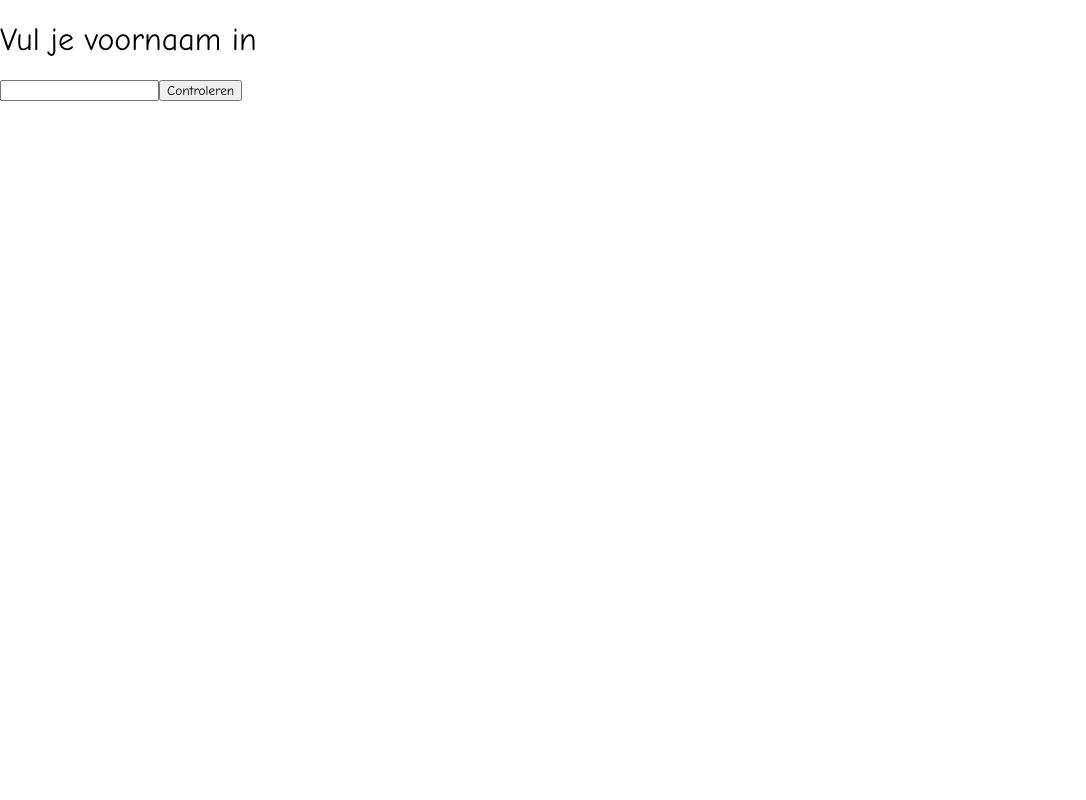
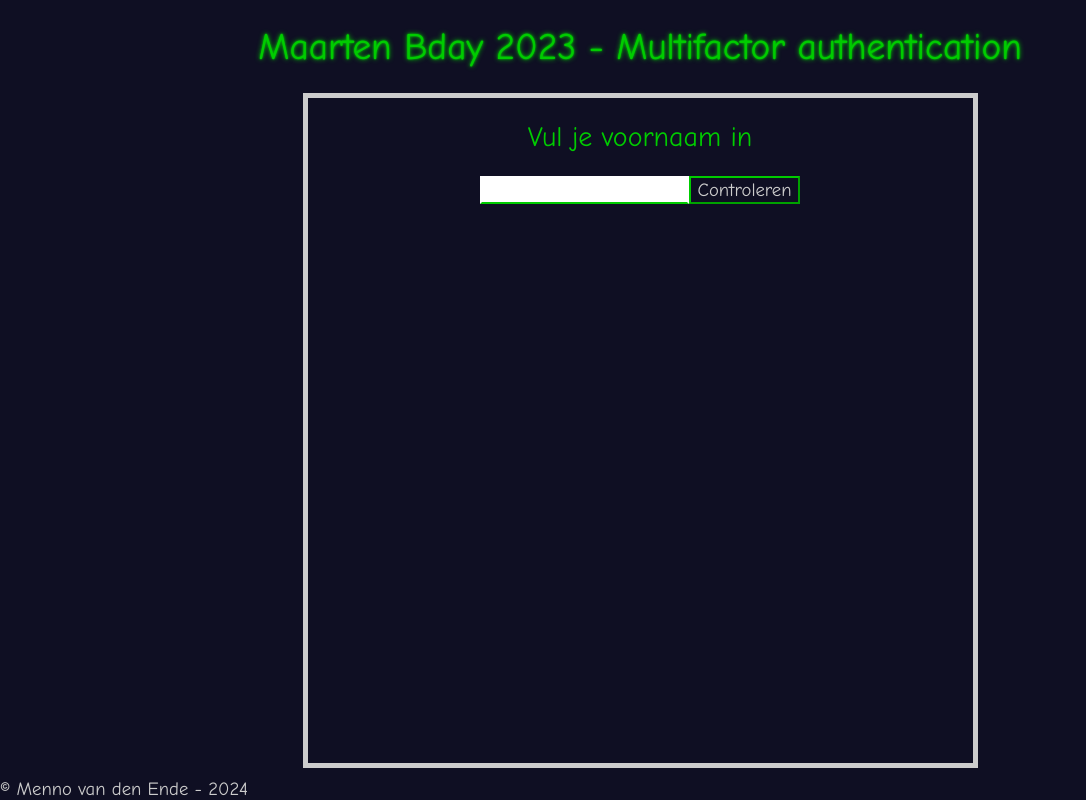
Before and after one commit to mentosmenno2/maarten-bday-2024, a website with bundled scripts: page index.html in a window 1280 px wide. Shown: the whole page, without its empty margins (0-1086 px from the left). Built offline with nearby package versions, Linux system fonts and the light colour scheme; files whose address does not match are found by name.

Commit message:
some styles

```diff
--- a/assets/css/main.css
+++ b/assets/css/main.css
@@ -7,11 +7,14 @@
 
 html,
 body {
+	background-color: #0f0f23;
+	color: #cccccc;
 	width: 100%;
 	height: 100%;
 	margin: 0;
 	padding: 0;
 	overflow: hidden;
+	font-size: 14pt;
 }
 
 body {
@@ -25,13 +28,74 @@ body {
 	height: 100%;
 }
 
-#app {
+header {
+
+}
+
+h1 {
+	text-shadow: 0 0 2px #00cc00, 0 0 5px #00cc00;
+}
+
+h1, h2, h3, h4, h5 {
+	color: #00cc00;
+}
+
+main {
+	border: 5px solid #cccccc;
+	aspect-ratio: 1 / 1;
+	height: 100%;
+	max-height: 90vw;
+	min-height: 300px;
+	overflow: hidden;
+	position: relative;
+	-webkit-user-select: none; /* Safari */
+	-ms-user-select: none; /* IE 10 and IE 11 */
+	user-select: none; /* Standard syntax */
+}
+
+footer {
+	margin-top: 10px;
+	width: 100%;
 	display: flex;
-	flex-direction: column;
-	flex-wrap: nowrap;
+	flex-direction: row;
+	flex-wrap: wrap;
 	justify-content: space-between;
-	align-items: center;
-	overflow: hidden;
-	width: 100%;
-	height: 100%;
+	align-items: flex-end;
+	gap: 10px;
 }
+
+.copyright {
+	margin: 0;
+	padding: 0;
+}
+
+input, select, textarea {
+	font-size: 14pt;
+	border-top: 2px solid white;
+	border-right: 2px solid white;
+	border-bottom: 2px solid #00cc00;
+	border-left: 2px solid white;
+}
+
+button, input[type="submit"] {
+	background-color: #0f0f23;
+	color: #cccccc;
+	border-top: 2px solid #00cc00;
+	border-right: 2px solid #00a200;
+	border-bottom: 2px solid #00a200;
+	border-left: 2px solid #00cc00;
+}
+
+.button:hover, .button:focus, input[type="submit"]:hover, input[type="submit"]:focus {
+	-webkit-box-shadow: 0px 0px 10px 0px #00cc00;
+	-moz-box-shadow: 0px 0px 10px 0px #00cc00;
+	box-shadow: 0px 0px 10px 0px #00cc00;
+}
+
+.button:active, input[type="submit"]:active {
+	border-style: solid;
+	border-top: 2px solid #00a200;
+	border-right: 2px solid #00cc00;
+	border-bottom: 2px solid #00cc00;
+	border-left: 2px solid #00a200;
+}
--- a/index.html
+++ b/index.html
@@ -4,7 +4,7 @@
 		<meta charset="UTF-8" />
 		<meta http-equiv="X-UA-Compatible" content="IE=edge" />
 		<meta name="viewport" content="width=device-width, initial-scale=1.0" />
-		<title>Maarten Bday 2024 - RubberDuckyOS</title>
+		<title>Maarten Bday 2024 - Multifactor authentication</title>
 
 		<link rel="icon" type="image/png" href="assets/images/favicon.png" />
 
@@ -27,6 +27,18 @@
 		<link rel="stylesheet" href="assets/css/main.css" />
 	</head>
 	<body>
+		<header>
+			<h1>Maarten Bday 2023 - Multifactor authentication</h1>
+		</header>
+
+		<main>
+
+		</main>
+
+		<footer>
+			<p class="copyright">&#169; Menno van den Ende - 2024</p>
+		</footer>
+
 		<script src="build/main.js" type="module"></script>
 	</body>
 </html>
--- a/src/App.ts
+++ b/src/App.ts
@@ -21,7 +21,7 @@ export class App implements DisplayOutputInterface {
 
 	public initialize(): void {
 		// Display
-		document.querySelector('body').appendChild(this.element);
+		document.querySelector('main').appendChild(this.element);
 	}
 
 	public getElement(): HTMLDivElement {
@@ -33,8 +33,9 @@ export class App implements DisplayOutputInterface {
 		this.element.id = `app`;
 		this.element.style.width = '100%';
 		this.element.style.height = '100%';
-		this.element.style.backgroundColor = 'white';
-		this.element.style.color = 'black';
+		this.element.style.backgroundColor = 'black';
+		this.element.style.color = 'white';
+		this.element.style.position = 'absolute';
 
 		this.element.appendChild(this.authentication.getElement());
 	}
--- a/src/AuthenticationSteps/EnterName.ts
+++ b/src/AuthenticationSteps/EnterName.ts
@@ -1,4 +1,5 @@
 import { Authentication } from '../Authentication.js';
+import { Colors } from '../Colors.js';
 import { AbstractAuthenticationStep } from './AbstractAuthenticationStep.js';
 
 export class EnterName extends AbstractAuthenticationStep {
@@ -11,7 +12,7 @@ export class EnterName extends AbstractAuthenticationStep {
 	}
 
 	protected generateElement(): void {
-		const headingElement = <HTMLHeadingElement>document.createElement('h1');
+		const headingElement = <HTMLHeadingElement>document.createElement('h2');
 		headingElement.textContent = `Vul je voornaam in`;
 
 		this.nameInputElement = <HTMLInputElement>document.createElement('input');
@@ -32,8 +33,14 @@ export class EnterName extends AbstractAuthenticationStep {
 		this.element.id = 'authentication-step-enter-name';
 		this.element.style.width = '100%';
 		this.element.style.height = '100%';
-		this.element.style.backgroundColor = 'white';
-		this.element.style.color = 'black';
+		this.element.style.backgroundColor = Colors.Black;
+		this.element.style.color = Colors.White;
+		this.element.style.position = 'absolute';
+		this.element.style.display = 'flex';
+		this.element.style.flexDirection = 'column';
+		this.element.style.flexWrap = 'nowrap';
+		this.element.style.justifyContent = 'flex-start';
+		this.element.style.alignItems = 'center';
 
 		this.element.appendChild(headingElement);
 		this.element.appendChild(this.formElement);
--- a/src/AuthenticationSteps/FreeExpression.ts
+++ b/src/AuthenticationSteps/FreeExpression.ts
@@ -1,4 +1,5 @@
 import { Authentication } from '../Authentication.js';
+import { Colors } from '../Colors.js';
 import { AbstractAuthenticationStep } from './AbstractAuthenticationStep.js';
 
 export class FreeExpression extends AbstractAuthenticationStep {
@@ -13,7 +14,7 @@ export class FreeExpression extends AbstractAuthenticationStep {
 	}
 
 	protected generateElement(): void {
-		const headingElement = <HTMLHeadingElement>document.createElement('h1');
+		const headingElement = <HTMLHeadingElement>document.createElement('h2');
 		const objectToDraw = this.getObjectToDraw();
 		headingElement.textContent = `Teken je mooiste ${objectToDraw}`;
 
@@ -37,8 +38,9 @@ export class FreeExpression extends AbstractAuthenticationStep {
 		this.element.id = 'authentication-step-free-expression';
 		this.element.style.width = '100%';
 		this.element.style.height = '100%';
-		this.element.style.backgroundColor = 'white';
-		this.element.style.color = 'black';
+		this.element.style.backgroundColor = Colors.Black;
+		this.element.style.color = Colors.White;
+		this.element.style.position = 'absolute';
 
 		this.element.appendChild(headingElement);
 		this.element.appendChild(this.canvasElement);
--- a/src/AuthenticationSteps/IAmARobot.ts
+++ b/src/AuthenticationSteps/IAmARobot.ts
@@ -1,4 +1,5 @@
 import { Authentication } from '../Authentication.js';
+import { Colors } from '../Colors.js';
 import { Console } from '../Console.js';
 import { AbstractAuthenticationStep } from './AbstractAuthenticationStep.js';
 
@@ -13,7 +14,7 @@ export class IAmARobot extends AbstractAuthenticationStep {
 	}
 
 	protected generateElement(): void {
-		const headingElement = <HTMLHeadingElement>document.createElement('h1');
+		const headingElement = <HTMLHeadingElement>document.createElement('h2');
 		headingElement.textContent = `Bevestig dat je een robot bent`;
 
 		this.robotInputElement = <HTMLInputElement>document.createElement('input');
@@ -42,8 +43,9 @@ export class IAmARobot extends AbstractAuthenticationStep {
 		this.element.id = 'authentication-step-i-am-a-robot';
 		this.element.style.width = '100%';
 		this.element.style.height = '100%';
-		this.element.style.backgroundColor = 'white';
-		this.element.style.color = 'black';
+		this.element.style.backgroundColor = Colors.Black;
+		this.element.style.color = Colors.White;
+		this.element.style.position = 'absolute';
 
 		this.element.appendChild(headingElement);
 		this.element.appendChild(this.formElement);
--- a/src/AuthenticationSteps/TakeAPie.ts
+++ b/src/AuthenticationSteps/TakeAPie.ts
@@ -1,8 +1,10 @@
 import { Authentication } from '../Authentication.js';
+import { Colors } from '../Colors.js';
 import { AbstractAuthenticationStep } from './AbstractAuthenticationStep.js';
 
 export class TakeAPie extends AbstractAuthenticationStep {
 	private pieElement: HTMLDivElement;
+	private piePercentageElement: HTMLSpanElement;
 	private rangeInput: HTMLInputElement;
 	private formElement: HTMLFormElement;
 	private buttonLessElement: HTMLButtonElement;
@@ -14,14 +16,8 @@ export class TakeAPie extends AbstractAuthenticationStep {
 	}
 
 	protected generateElement(): void {
-		const headingElement = <HTMLHeadingElement>document.createElement('h1');
+		const headingElement = <HTMLHeadingElement>document.createElement('h2');
 		headingElement.textContent = 'Neem een taart';
-
-		this.pieElement = <HTMLDivElement>document.createElement('div');
-		this.pieElement.style.height = '200px';
-		this.pieElement.style.maxHeight = 'calc( 100vh - 100px )';
-		this.pieElement.style.aspectRatio = '1/1';
-		this.pieElement.style.borderRadius = '50%';
 
 		this.rangeInput = <HTMLInputElement>document.createElement('input');
 		this.rangeInput.type = 'range';
@@ -29,6 +25,29 @@ export class TakeAPie extends AbstractAuthenticationStep {
 		this.rangeInput.max = '100';
 		this.rangeInput.step = '0.01';
 		this.rangeInput.value = '0';
+		this.rangeInput.style.width = '150px';
+
+		this.piePercentageElement = <HTMLSpanElement>document.createElement('span');
+		this.piePercentageElement.style.display = 'flex';
+		this.piePercentageElement.style.flexDirection = 'column';
+		this.piePercentageElement.style.flexWrap = 'nowrap';
+		this.piePercentageElement.style.justifyContent = 'center';
+		this.piePercentageElement.style.alignItems = 'center';
+		this.piePercentageElement.style.textShadow = `0px 0px 5px ${Colors.Black}`;
+		this.piePercentageElement.style.webkitTextStroke = `2px ${Colors.Black}`;
+
+		this.pieElement = <HTMLDivElement>document.createElement('div');
+		this.pieElement.style.height = '200px';
+		this.pieElement.style.maxHeight = 'calc( 100vh - 100px )';
+		this.pieElement.style.aspectRatio = '1/1';
+		this.pieElement.style.borderRadius = '50%';
+		this.pieElement.style.border = `2px solid ${Colors.White}`;
+		this.pieElement.style.display = 'flex';
+		this.pieElement.style.flexDirection = 'column';
+		this.pieElement.style.flexWrap = 'nowrap';
+		this.pieElement.style.justifyContent = 'center';
+		this.pieElement.style.alignItems = 'center';
+		this.pieElement.appendChild(this.piePercentageElement);
 		this.showValueOnPie(Number(this.rangeInput.value));
 
 		this.buttonLessElement = <HTMLButtonElement>(
@@ -49,10 +68,25 @@ export class TakeAPie extends AbstractAuthenticationStep {
 		submitInputElement.type = 'submit';
 		submitInputElement.value = 'Controleren';
 
+		const rangeInputContainerElement = <HTMLDivElement>(
+			document.createElement('div')
+		);
+		rangeInputContainerElement.style.display = 'flex';
+		rangeInputContainerElement.style.flexDirection = 'row';
+		rangeInputContainerElement.style.flexWrap = 'nowrap';
+		rangeInputContainerElement.style.justifyContent = 'center';
+		rangeInputContainerElement.style.alignItems = 'center';
+		rangeInputContainerElement.appendChild(this.buttonLessElement);
+		rangeInputContainerElement.appendChild(this.rangeInput);
+		rangeInputContainerElement.appendChild(this.buttonMoreElement);
+
 		this.formElement = <HTMLFormElement>document.createElement('form');
-		this.formElement.appendChild(this.buttonLessElement);
-		this.formElement.appendChild(this.rangeInput);
-		this.formElement.appendChild(this.buttonMoreElement);
+		this.formElement.style.display = 'flex';
+		this.formElement.style.flexDirection = 'column';
+		this.formElement.style.flexWrap = 'nowrap';
+		this.formElement.style.justifyContent = 'flex-start';
+		this.formElement.style.alignItems = 'center';
+		this.formElement.appendChild(rangeInputContainerElement);
 		this.formElement.appendChild(submitInputElement);
 
 		this.element = <HTMLDivElement>document.createElement('div');
@@ -60,8 +94,14 @@ export class TakeAPie extends AbstractAuthenticationStep {
 		this.element.id = 'authentication-step-take-a-pie';
 		this.element.style.width = '100%';
 		this.element.style.height = '100%';
-		this.element.style.backgroundColor = 'white';
-		this.element.style.color = 'black';
+		this.element.style.backgroundColor = Colors.Black;
+		this.element.style.color = Colors.White;
+		this.element.style.position = 'absolute';
+		this.element.style.display = 'flex';
+		this.element.style.flexDirection = 'column';
+		this.element.style.flexWrap = 'nowrap';
+		this.element.style.justifyContent = 'flex-start';
+		this.element.style.alignItems = 'center';
 
 		this.element.appendChild(headingElement);
 		this.element.appendChild(this.pieElement);
@@ -105,7 +145,10 @@ export class TakeAPie extends AbstractAuthenticationStep {
 			'click',
 			this.onButtonMoreClick.bind(this),
 		);
-		this.formElement.removeEventListener('submit', this.onFormSubmit.bind(this));
+		this.formElement.removeEventListener(
+			'submit',
+			this.onFormSubmit.bind(this),
+		);
 	}
 
 	public getPieElement(): HTMLDivElement {
@@ -147,8 +190,8 @@ export class TakeAPie extends AbstractAuthenticationStep {
 
 	private showValueOnPie(value: number): void {
 		const empty = 100 - value;
-		this.pieElement.style.backgroundImage = `conic-gradient(orange 0 ${value}%, black 0 ${empty}%)`;
-		this.pieElement.innerText = `${value}%`;
+		this.pieElement.style.backgroundImage = `conic-gradient(${Colors.Green} 0 ${value}%, ${Colors.Black} 0 ${empty}%)`;
+		this.piePercentageElement.innerText = `${value}%`;
 	}
 
 	protected validate(): void {
--- a/src/AuthenticationSteps/WhenDoYouPressTheButton.ts
+++ b/src/AuthenticationSteps/WhenDoYouPressTheButton.ts
@@ -1,4 +1,5 @@
 import { Authentication } from '../Authentication.js';
+import { Colors } from '../Colors.js';
 import { AbstractAuthenticationStep } from './AbstractAuthenticationStep.js';
 
 export class WhenDoYouPressTheButton extends AbstractAuthenticationStep {
@@ -12,7 +13,7 @@ export class WhenDoYouPressTheButton extends AbstractAuthenticationStep {
 	}
 
 	protected generateElement(): void {
-		const headingElement = <HTMLHeadingElement>document.createElement('h1');
+		const headingElement = <HTMLHeadingElement>document.createElement('h2');
 		headingElement.textContent = `Wanneer klik jij op de knop?`;
 
 		this.buttonElement = <HTMLButtonElement>document.createElement('button');
@@ -23,8 +24,9 @@ export class WhenDoYouPressTheButton extends AbstractAuthenticationStep {
 		this.element.id = 'authentication-step-when-do-you-press-the-button';
 		this.element.style.width = '100%';
 		this.element.style.height = '100%';
-		this.element.style.backgroundColor = 'white';
-		this.element.style.color = 'black';
+		this.element.style.backgroundColor = Colors.Black;
+		this.element.style.color = Colors.White;
+		this.element.style.position = 'absolute';
 
 		this.element.appendChild(headingElement);
 		this.element.appendChild(this.buttonElement);
--- /dev/null
+++ b/src/Colors.ts
@@ -0,0 +1,6 @@
+export enum Colors {
+	Black = '#0f0f23',
+	White = '#cccccc',
+	Green = '#00cc00',
+	GreenInteractive = '#00a200',
+}
```
